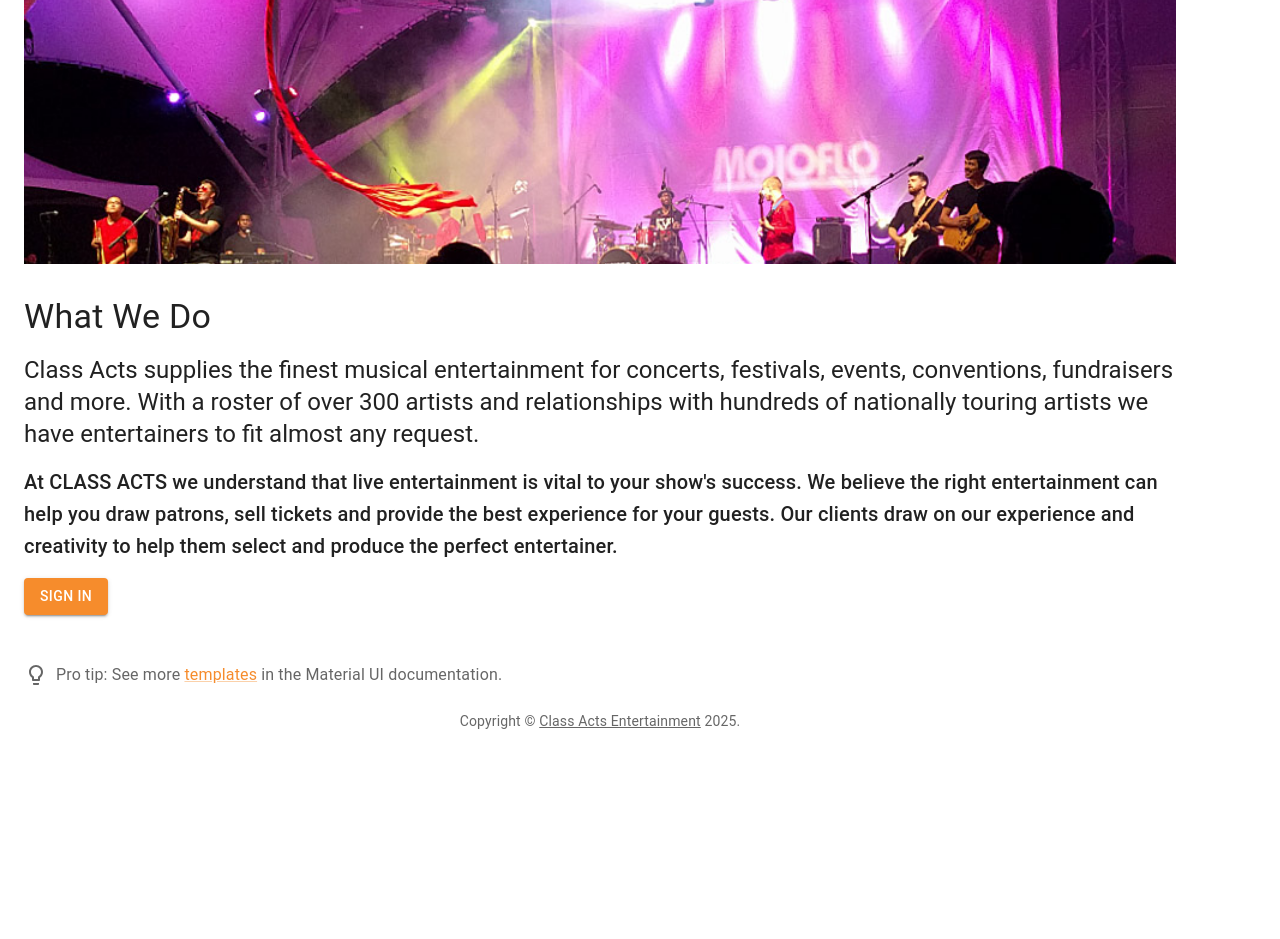
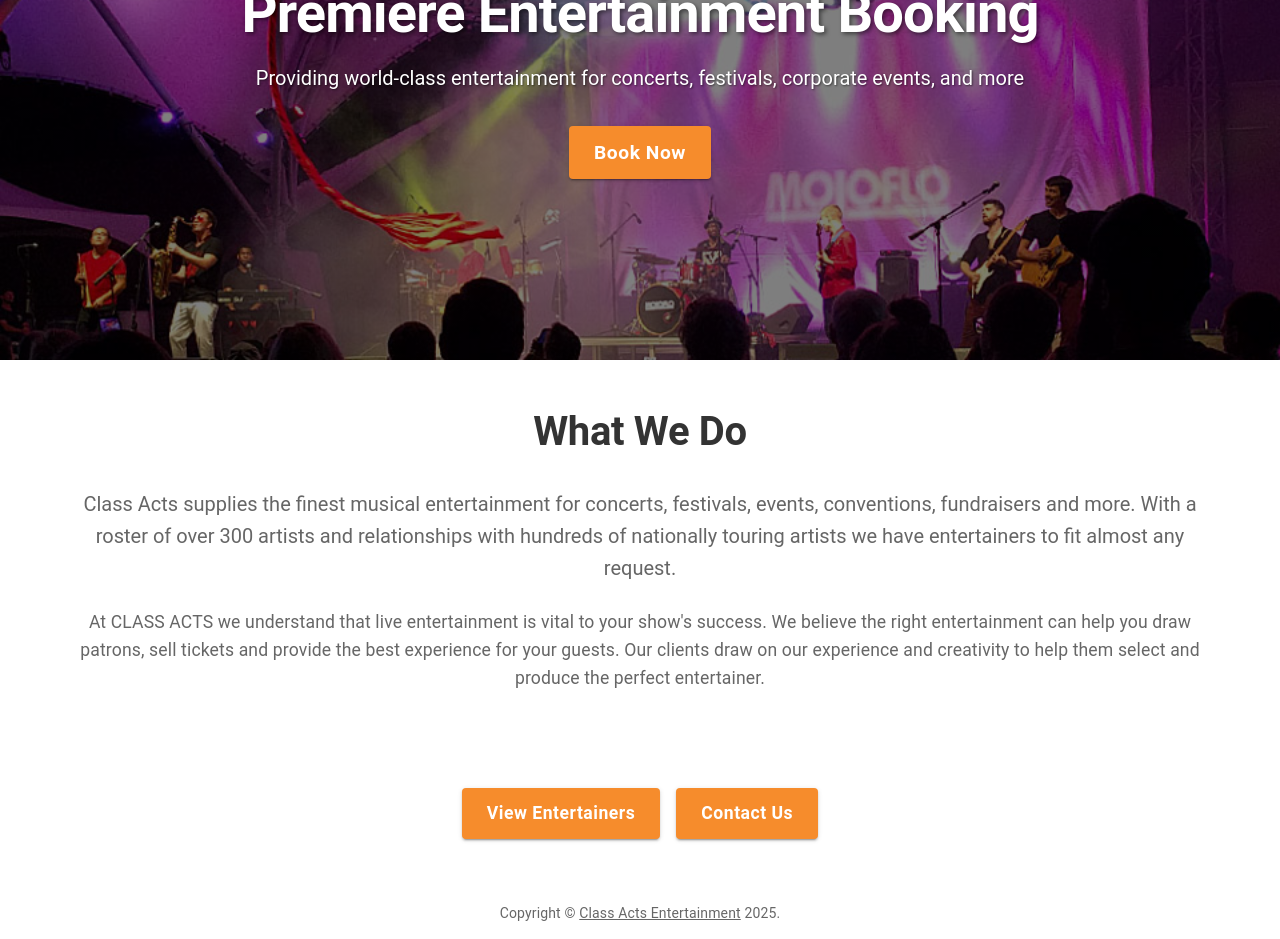
Before and after one commit to clemens72/caportal, a Next.js app: page / in a window 1280 px wide. Shown: the part 200-1139 px from the top of the page. Before the commit the page ends 931 px from the top, so only its background shows below. Built offline with nearby package versions, Linux system fonts and the light colour scheme; no server answers; what @mui/material-nextjs would draw is missing.

Commit message:
bolt updated theme and main page

```diff
--- a/app/components/Copyright.tsx
+++ b/app/components/Copyright.tsx
@@ -12,7 +12,7 @@ export default function Copyright() {
       }}
     >
       {'Copyright © '}
-      <MuiLink color="inherit" href="https://classactsentertainment.com/">
+      <MuiLink color="inherit" href="https://class-acts.com/">
         Class Acts Entertainment
       </MuiLink>{' '}
       {new Date().getFullYear()}.
--- a/app/components/ProTip.tsx
+++ /dev/null
@@ -1,23 +0,0 @@
-import * as React from 'react';
-import Link from '@mui/material/Link';
-import SvgIcon, { SvgIconProps } from '@mui/material/SvgIcon';
-import Typography from '@mui/material/Typography';
-
-function LightBulbIcon(props: SvgIconProps) {
-  return (
-    <SvgIcon {...props}>
-      <path d="M9 21c0 .55.45 1 1 1h4c.55 0 1-.45 1-1v-1H9v1zm3-19C8.14 2 5 5.14 5 9c0 2.38 1.19 4.47 3 5.74V17c0 .55.45 1 1 1h6c.55 0 1-.45 1-1v-2.26c1.81-1.27 3-3.36 3-5.74 0-3.86-3.14-7-7-7zm2.85 11.1l-.85.6V16h-4v-2.3l-.85-.6C7.8 12.16 7 10.63 7 9c0-2.76 2.24-5 5-5s5 2.24 5 5c0 1.63-.8 3.16-2.15 4.1z" />
-    </SvgIcon>
-  );
-}
-
-export default function ProTip() {
-  return (
-    <Typography sx={{ mt: 6, mb: 3, color: 'text.secondary' }}>
-      <LightBulbIcon sx={{ mr: 1, verticalAlign: 'middle' }} />
-      {'Pro tip: See more '}
-      <Link href="https://mui.com/material-ui/getting-started/templates/">templates</Link>
-      {' in the Material UI documentation.'}
-    </Typography>
-  );
-}
--- a/app/components/TopBar.tsx
+++ b/app/components/TopBar.tsx
@@ -11,8 +11,7 @@ import logoCA from '../assets/logo.png'
 
 export default function TopBar() {
   return (
-    <Box sx={{ flexGrow: 1 }}>
-      <AppBar position="static">
+      <AppBar position="fixed">
         <Toolbar>
           <IconButton
             size="large"
@@ -26,13 +25,12 @@ export default function TopBar() {
           <Box sx={{ marginRight: 2, alignItems: 'center', display: 'flex' }}>
             <Image src={logoCA} alt="Class Acts Logo" height={25} />
           </Box>
-          <Typography variant="h6" component="div" sx={{ flexGrow: 1 }}>
+          <Typography variant="h6" component="div" sx={{ flexGrow: 1, color: 'white' }}>
             Class Acts Entertainment
           </Typography>
           <Button color="inherit">Log In</Button>
           <Button color="inherit">Sign Up</Button>
         </Toolbar>
       </AppBar>
-    </Box>
   );
 }
--- a/app/page.tsx
+++ b/app/page.tsx
@@ -3,50 +3,117 @@ import Container from '@mui/material/Container';
 import Typography from '@mui/material/Typography';
 import Box from '@mui/material/Box';
 import Button from '@mui/material/Button';
+import Grid from '@mui/material/Grid';
 import NextLink from 'next/link';
-import ProTip from './components/ProTip';
 import Copyright from './components/Copyright';
-import Image from 'next/image';
-import heroimg from './assets/MJF-Fly.jpg'
+import heroimg from './assets/MJF-Fly.jpg';
 
 export default function PublicPage() {
   return (
-    <Container
-      sx={{ mx: 0, p: 0 }}>
+    <>
       <Box
         sx={{
+          width: '100%',
+          height: '70vh',
+          position: 'relative',
+          backgroundImage: `linear-gradient(rgba(0, 0, 0, 0.5), rgba(0, 0, 0, 0.5)), url(${heroimg.src})`,
+          backgroundSize: 'cover',
+          backgroundPosition: 'center',
           display: 'flex',
-          height: '50vh',
-          backgroundImage: `url(${heroimg.src})`,
-          backgroundSize: "cover",
-          backgroundPosition: "center"
-        }}>
-      </Box>
+          alignItems: 'center',
+          justifyContent: 'center',
+          mb: 6,
+        }}
+      >
         <Box
           sx={{
-          display: 'flex',
-          flexDirection: 'column',
+            textAlign: 'center',
+            color: 'white',
+            padding: '0 20px',
           }}
         >
-        <Box>
-          <Typography variant="h4" sx={{ mt: 4 }}>
+          <Typography variant="h1" sx={{
+            fontSize: { xs: '2.5rem', md: '3.5rem' },
+            color: 'white',
+            mb: 2,
+            textShadow: '2px 2px 4px rgba(0,0,0,0.5)',
+          }}>
+            Premiere Entertainment Booking
+          </Typography>
+          <Typography variant="h5" sx={{
+            color: 'white',
+            mb: 4,
+            maxWidth: '800px',
+            mx: 'auto',
+            textShadow: '1px 1px 2px rgba(0,0,0,0.5)',
+          }}>
+            Providing world-class entertainment for concerts, festivals, corporate events, and more
+          </Typography>
+          <Button
+            variant="contained"
+            size="large"
+            component={NextLink}
+            href="/contact"
+            sx={{
+              fontSize: '1.2rem',
+              textTransform: 'none',
+              borderRadius: '4px',
+            }}
+          >
+            Book Now
+          </Button>
+        </Box>
+      </Box>
+
+      <Container maxWidth="lg">
+        <Grid container spacing={4}>
+          <Grid item xs={12}>
+            <Typography variant="h2" sx={{ mb: 4, textAlign: 'center' }}>
               What We Do
             </Typography>
-          <Typography variant="h5" sx={{ my: 2 }}>
+            <Typography variant="h5" sx={{ mb: 3, textAlign: 'center' }}>
               Class Acts supplies the finest musical entertainment for concerts, festivals, events, conventions, fundraisers and more. With a roster of over 300 artists and relationships with hundreds of nationally touring artists we have entertainers to fit almost any request.
             </Typography>
-          <Typography variant="h6" sx={{ my: 2 }}>
+            <Typography variant="h6" sx={{ mb: 4, textAlign: 'center' }}>
               At CLASS ACTS we understand that live entertainment is vital to your show's success. We believe the right entertainment can help you draw patrons, sell tickets and provide the best experience for your guests. Our clients draw on our experience and creativity to help them select and produce the perfect entertainer.
             </Typography>
-          </Box>
-        <Box sx={{ maxWidth: 'sm' }}>
-          <Button variant="contained" component={NextLink} href="/">
-            Sign In
+          </Grid>
+        </Grid>
+
+        <Box sx={{ mt: 8, mb: 4, textAlign: 'center' }}>
+          <Button
+            variant="contained"
+            size="large"
+            component={NextLink}
+            href="/artists"
+            sx={{
+              fontSize: '1.1rem',
+              textTransform: 'none',
+              borderRadius: '4px',
+              mr: 2,
+            }}
+          >
+            View Entertainers
+          </Button>
+          <Button
+            variant="contained"
+            size="large"
+            component={NextLink}
+            href="/contact"
+            sx={{
+              fontSize: '1.1rem',
+              textTransform: 'none',
+              borderRadius: '4px',
+            }}
+          >
+            Contact Us
           </Button>
         </Box>
-        <ProTip />
+
+        <Box sx={{ mt: 8, mb: 2 }}>
           <Copyright />
         </Box>
       </Container>
+    </>
   );
 }
--- a/app/theme.ts
+++ b/app/theme.ts
@@ -8,9 +8,68 @@ const theme = createTheme({
       contrastText: '#fff',
     },
     secondary: {
-      main: '#f50057',
+      main: '#333333',
+    },
+    background: {
+      default: '#ffffff',
+    },
+  },
+  typography: {
+    fontFamily: '"Roboto", "Helvetica", "Arial", sans-serif',
+    h1: {
+      fontSize: '3.5rem',
+      fontWeight: 700,
+      color: '#333333',
+    },
+    h2: {
+      fontSize: '2.5rem',
+      fontWeight: 600,
+      color: '#333333',
+    },
+    h3: {
+      fontSize: '2rem',
+      fontWeight: 500,
+      color: '#333333',
+    },
+    h4: {
+      fontSize: '1.75rem',
+      fontWeight: 500,
+      color: '#333333',
+      marginBottom: '1rem',
+    },
+    h5: {
+      fontSize: '1.25rem',
+      fontWeight: 400,
+      color: '#666666',
+      lineHeight: 1.6,
+    },
+    h6: {
+      fontSize: '1.1rem',
+      fontWeight: 'normal',
+      color: '#666666',
+      lineHeight: 1.6,
+    },
+    body1: {
+      fontSize: '1rem',
+      color: '#666666',
+      lineHeight: 1.7,
+    },
+  },
+  components: {
+    MuiButton: {
+      styleOverrides: {
+        contained: {
+          backgroundColor: '#f68c2c',
+          color: '#ffffff',
+          fontWeight: 600,
+          padding: '10px 25px',
+          '&:hover': {
+            backgroundColor: '#e67d1d',
+          },
+        },
+      },
     },
   },
 });
 
-export default theme;
+export default theme
```
Lines whose indentation alone changed are shown as unchanged.
